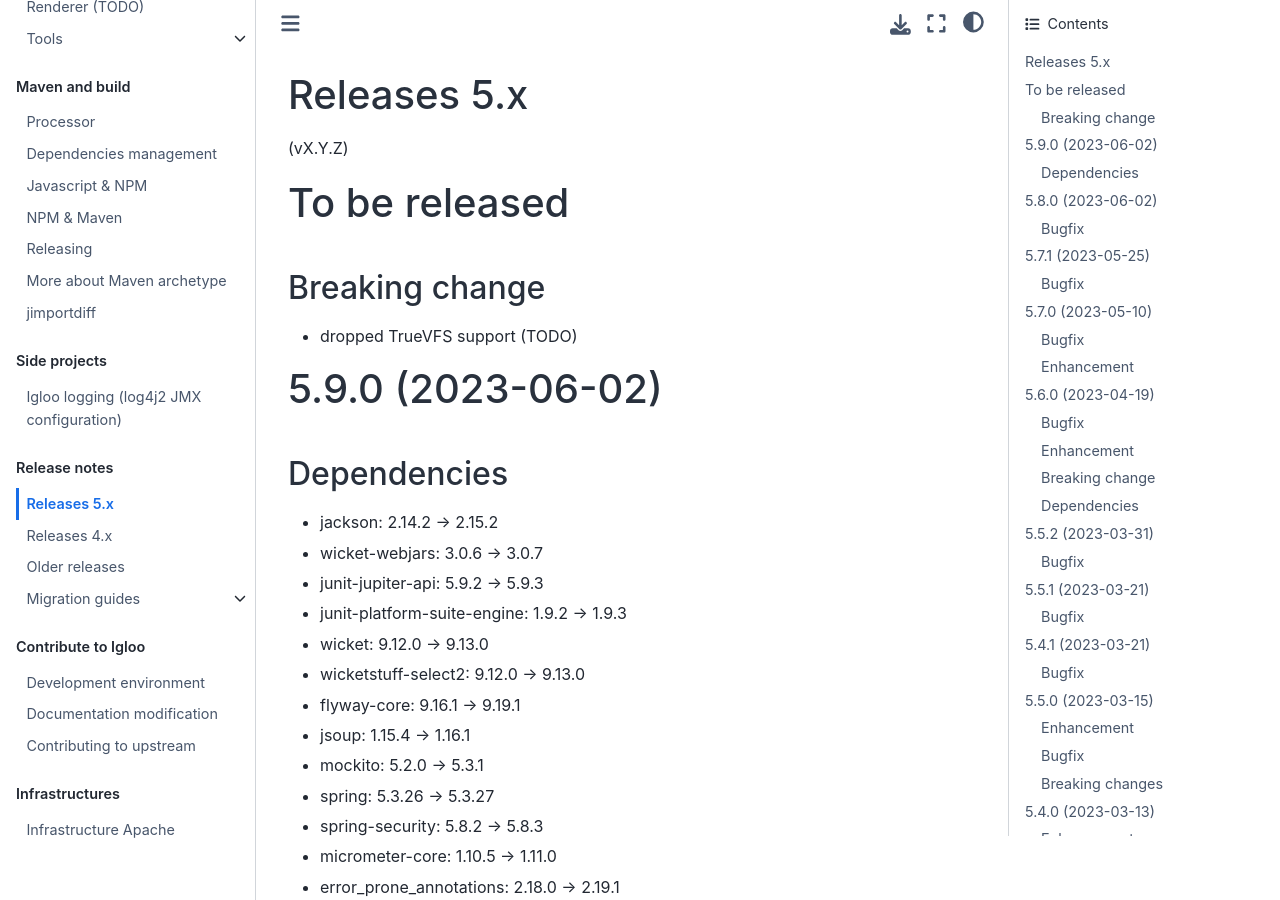
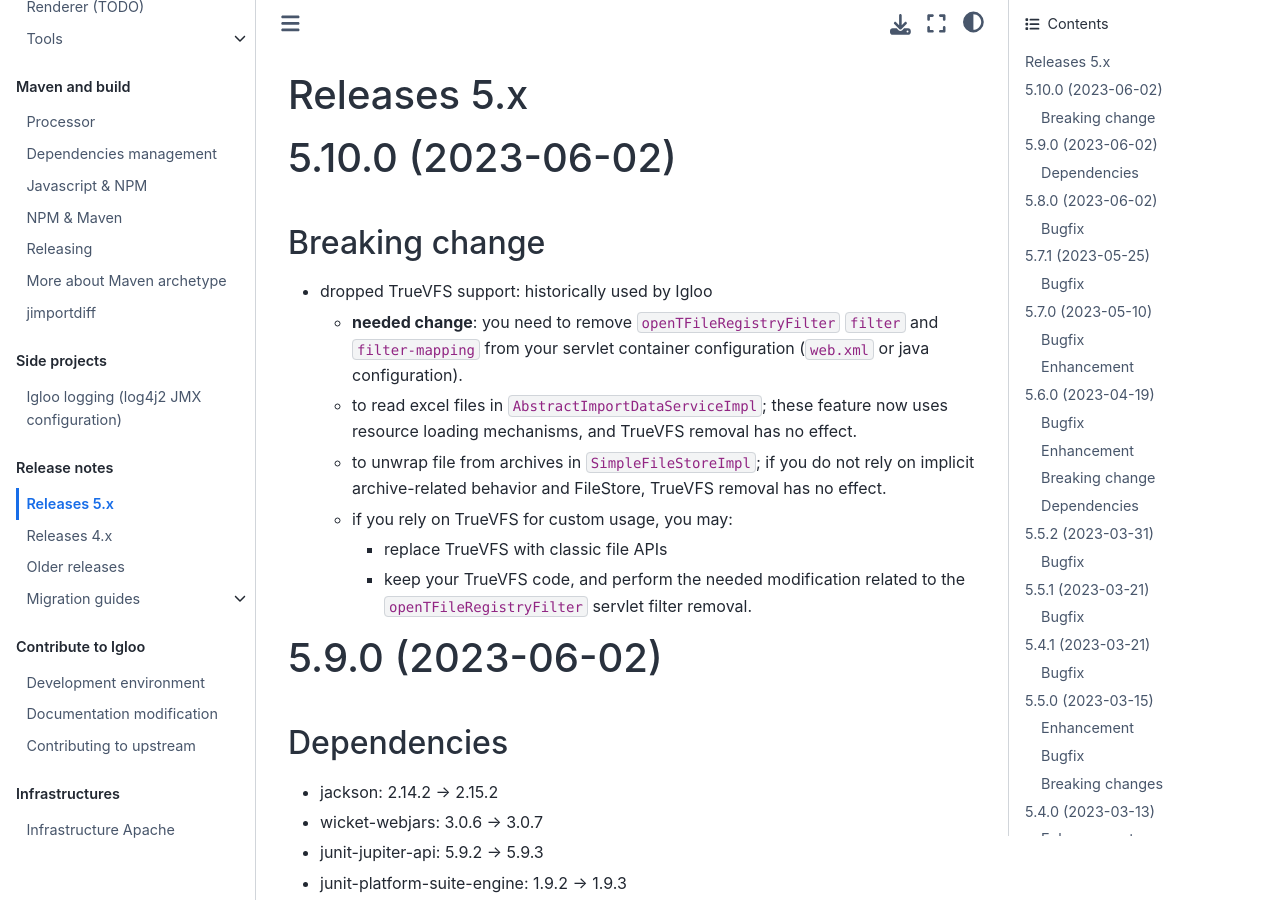
Before and after one commit to igloo-project/igloo-doc, a Sphinx documentation site: the page built from source/release-notes/releases-5.x.md, in a window 1280 px wide and 900 px high. Built offline with Sphinx 7.4.7 and the Sphinx Book theme 1.1.4, drawn with Linux system fonts in a browser that asks for light colours.

Commit message:
igloo 5.10.0 release

```diff
--- a/source/release-notes/releases-5.x.md
+++ b/source/release-notes/releases-5.x.md
@@ -1,12 +1,24 @@
 # Releases 5.x
 
-(vX.Y.Z)
+(v5.10.0)=
 
-# To be released
+# 5.10.0 (2023-06-02)
 
 ## Breaking change
 
-* dropped TrueVFS support (TODO)
+* dropped TrueVFS support: historically used by Igloo
+  * **needed change**: you need to remove `openTFileRegistryFilter`
+    `filter` and `filter-mapping` from your servlet container configuration
+    (`web.xml` or java configuration).
+  * to read excel files in `AbstractImportDataServiceImpl`; these feature now
+    uses resource loading mechanisms, and TrueVFS removal has no effect.
+  * to unwrap file from archives in `SimpleFileStoreImpl`; if you do not rely
+    on implicit archive-related behavior and FileStore, TrueVFS removal has
+    no effect.
+  * if you rely on TrueVFS for custom usage, you may:
+    * replace TrueVFS with classic file APIs
+    * keep your TrueVFS code, and perform the needed modification related to
+      the `openTFileRegistryFilter` servlet filter removal.
 
 (v5.9.0)=
 
```
